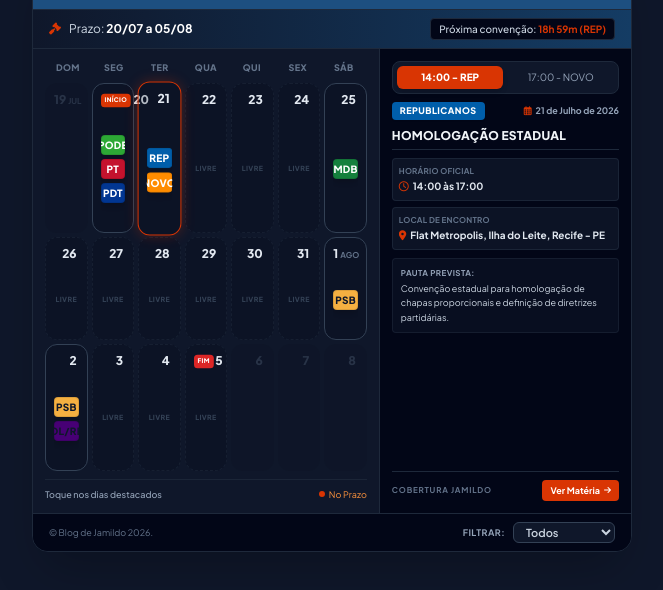
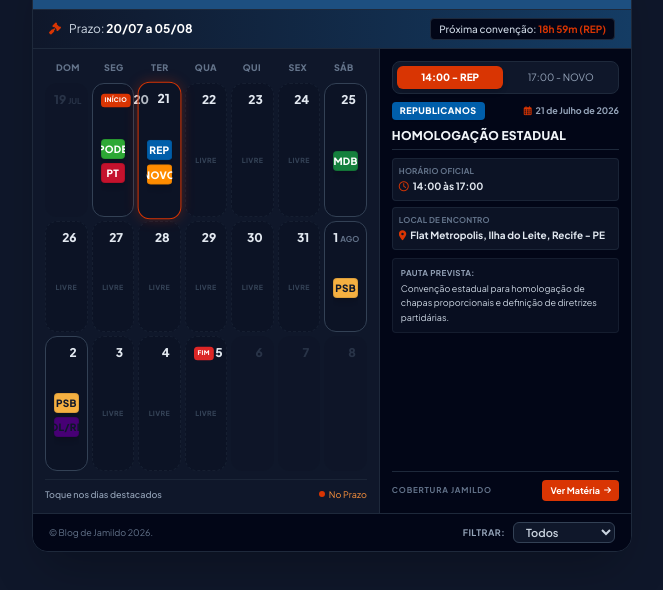
Before and after one commit to cynaramaira/convencoes2026pe, a plain HTML site: page index.html in a window 1280 px wide. Shown: the part 148-738 px from the top of the page, without its empty margins (308-971 px from the left). Drawn offline with nearby package versions, Linux system fonts and the light colour scheme.

Commit message:
Remove PDT party event details
Removed details of the PDT party event from index.html.

```diff
--- a/index.html
+++ b/index.html
@@ -221,20 +221,6 @@
                 horaFim: "17:00",
                 local: "Rua General Joaquim Inácio, nº 412, 7º andar, sala 701, no bairro da Ilha do Leite. Sede do Podemos",
                 detalhes: "",
-                link: "https://jamildo.com"
-            },
-            {
-                id: "conv-pdt",
-                partido: "PDT",
-                sigla: "PDT",
-                cor: "#013692",
-                textColor: "#ffffff",
-                dataInicio: "2026-07-20",
-                dataFim: "2026-07-20",
-                horaInicio: "16:00",
-                horaFim: "",
-                local: "Online",
-                detalhes: "Oficialização da candidatura de Marília Arraes ao Senado",
                 link: "https://jamildo.com"
             },
             {
```
